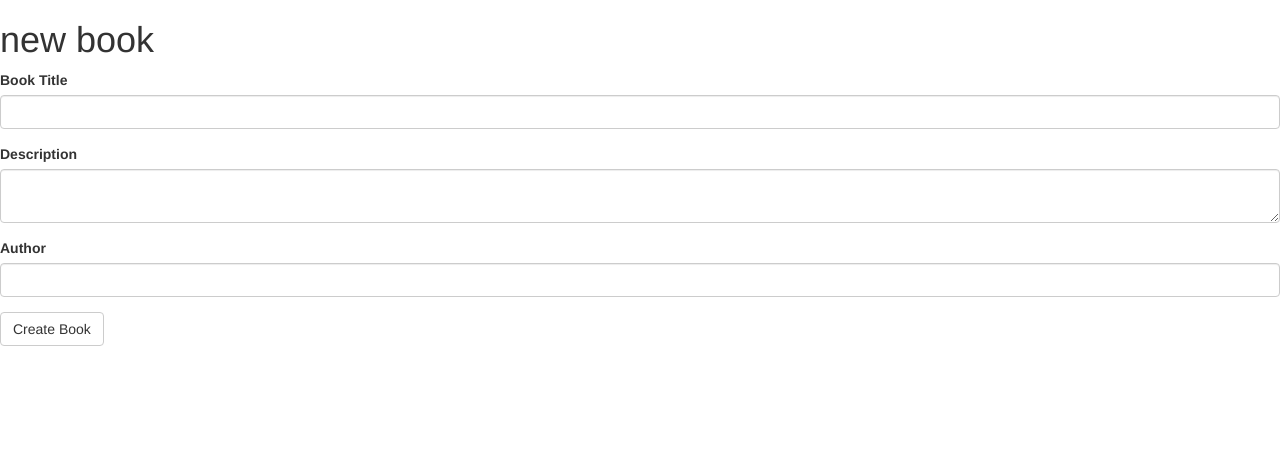
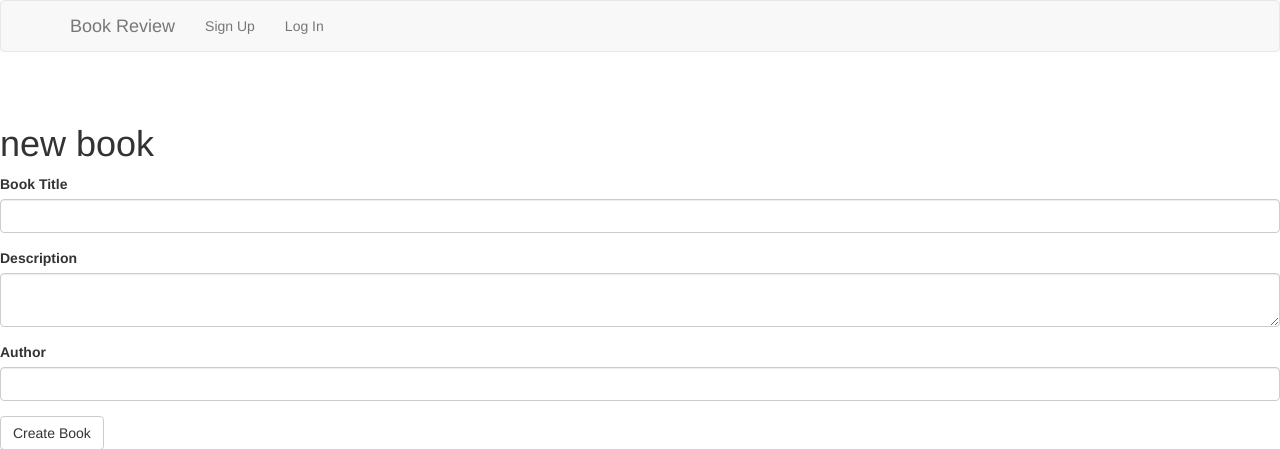
Before and after one commit to xtine88/Books, a Rails app: page /books/new in a window 1280 px wide. Shown: the top 449 px of the page. Run offline with Rails 7, Linux system fonts and the light colour scheme; style sheets or scripts are compiled from the project's sources; some libraries are stand-ins or nearby versions.

Commit message:
added user_id to books table

```diff
--- /dev/null
+++ b/app/views/layouts/_navbar.html.erb
@@ -0,0 +1,21 @@
+<nav class="navbar navbar-default">
+  <div class="container">
+    <div class="navbar-header">
+      <%= link_to "Book Review", root_path, class: "navbar-brand"%>
+    </div>
+   <ul class="nav navbar-nav">
+      <li><%= link_to "Sign Up", new_user_registration_path %></li>
+      <% if user_signed_in? %>
+        <li><%= link_to "Sign Out", destroy_user_session_path, method: :delete %></li>
+      <% else %>
+        <li><%= link_to "Log In", new_user_session_path %></li>
+      <% end %>
+    </ul>
+    <ul class="nav navbar-nav navbar-right">
+      <% if user_signed_in? %>
+        <li><%= link_to "Add Book", new_book_path %></li>
+      <% end %>
+        <li></li>
+    </ul>
+  </div>
+</nav>
--- a/app/views/layouts/application.html.erb
+++ b/app/views/layouts/application.html.erb
@@ -9,6 +9,9 @@
   </head>
 
   <body>
+    <%= render 'layouts/navbar' %>
+     <p class="notice"><%= notice %></p>
+       <p class="alert"><%= alert %></p>
     <%= yield %>
   </body>
 </html>
--- /dev/null
+++ b/db/migrate/20171210161339_add_user_id_to_books.rb
@@ -0,0 +1,5 @@
+class AddUserIdToBooks < ActiveRecord::Migration[5.1]
+  def change
+    add_column :books, :user_id, :integer
+  end
+end
```
Also changed, not shown: db/schema.rb.
